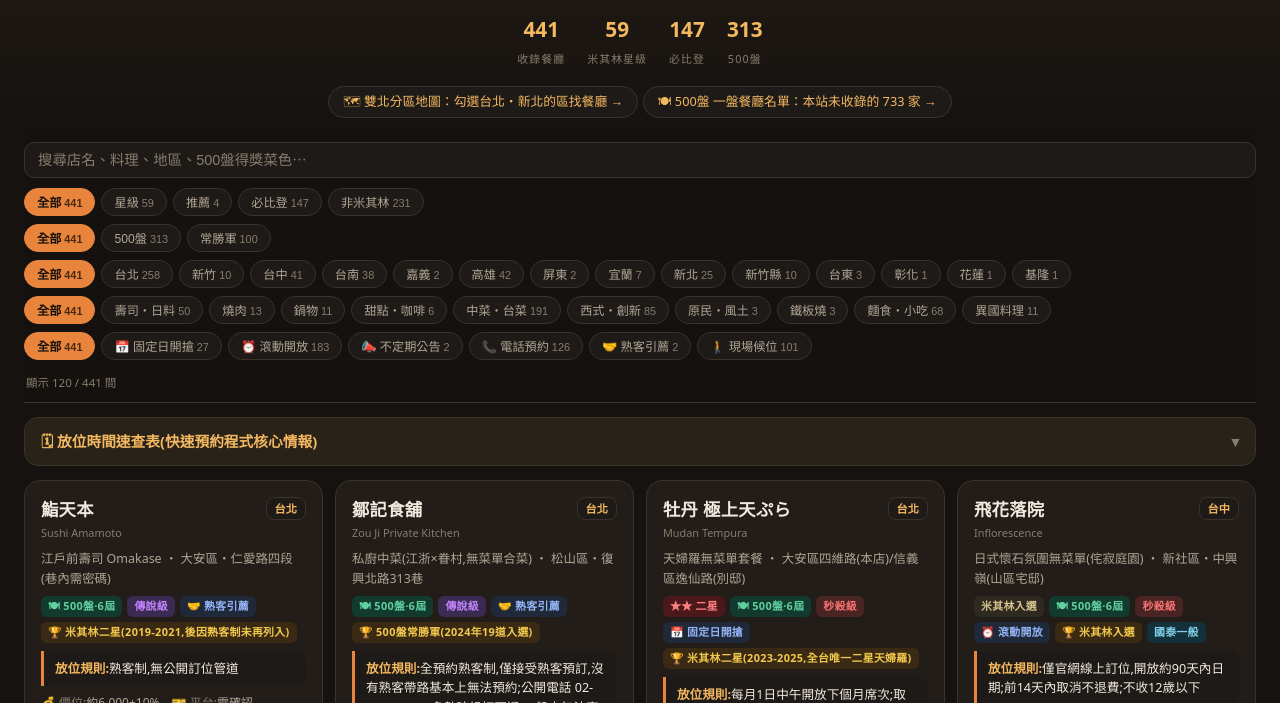
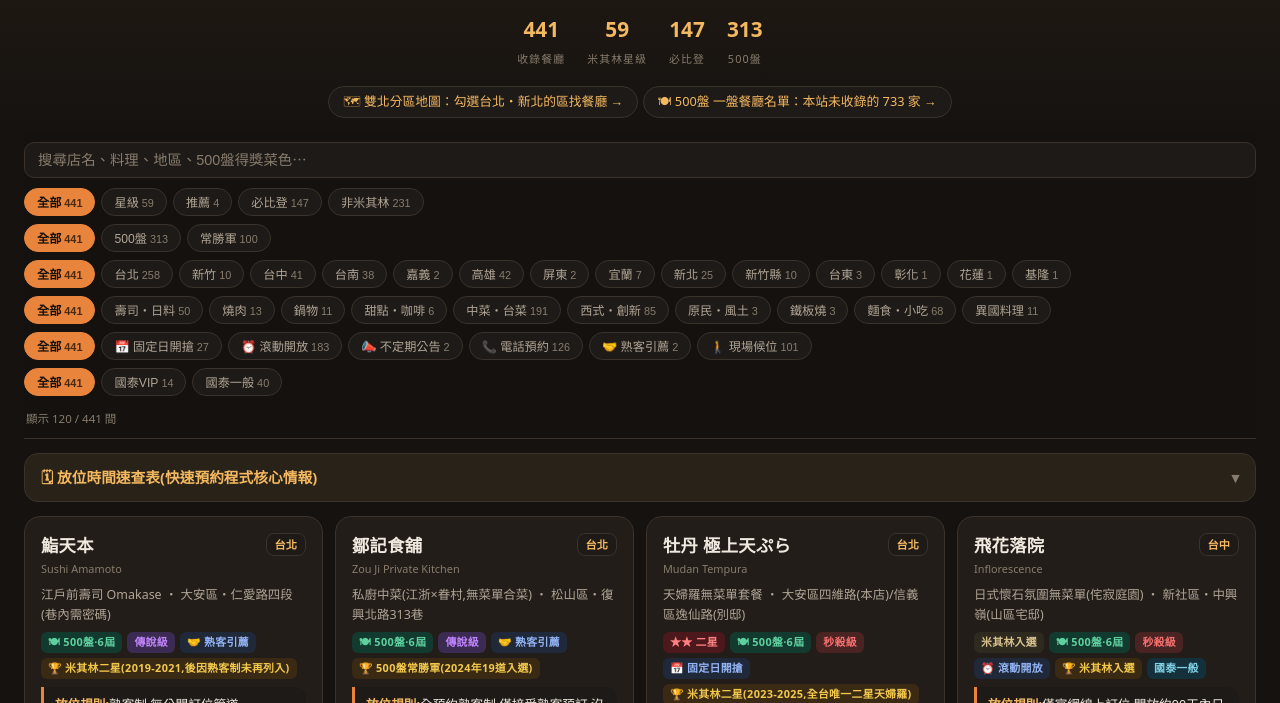
Before and after one commit to brianann2339/tw_difficult_restaurant, a plain HTML site: page index.html in a window 1280 px wide. Shown: the part 97-800 px from the top of the page. Drawn offline with Linux system fonts and the light colour scheme.

Commit message:
主頁篩選區新增「國泰」一列（國泰VIP／國泰一般）
依 data.json 的 cathay 欄位篩選，店數與其他各列一樣隨搜尋與其他篩選變化；README 加一行更新紀錄。

Co-Authored-By: Claude Opus 5.5 <noreply@anthropic.com>

```diff
--- a/index.html
+++ b/index.html
@@ -138,6 +138,7 @@ footer b{color:var(--sub)}
     <div class="chiprow" id="cityRow"></div>
     <div class="chiprow" id="catRow"></div>
     <div class="chiprow" id="rtRow"></div>
+    <div class="chiprow" id="cathayRow"></div>
     <div class="count" id="cnt"></div>
   </div>
 
@@ -649,8 +650,9 @@ const RT = {fixed:'📅 固定日開搶',rolling:'⏰ 滾動開放',irregular:'
 const MICH = {s3:['★★★ 三星','mstar'],s2:['★★ 二星','mstar'],s1:['★ 一星','mstar'],bib:['必比登','mbib'],sel:['米其林入選','msel']};
 const MICHCAT = {'星級':d=>['s3','s2','s1'].includes(d.mich),'推薦':d=>d.mich==='sel','必比登':d=>d.mich==='bib','非米其林':d=>!d.mich};
 const P500CAT = {'500盤':d=>!!d.p500,'常勝軍':d=>d.p500&&d.p500.length>=4};
+const CATHAYCAT = {'國泰VIP':d=>d.cathay==='vip','國泰一般':d=>d.cathay==='general'};
 
-let fCity='全部', fCat='全部', fRt='全部', fMich='全部', fP500='全部', q='';
+let fCity='全部', fCat='全部', fRt='全部', fMich='全部', fP500='全部', fCathay='全部', q='';
 let showAll=false; const RENDER_LIMIT=120;
 
 function chips(rowId, items, cur, setter, cnt){
@@ -735,6 +737,7 @@ function render(){
     city: d=>fCity==='全部'||d.city===fCity,
     cat:  d=>fCat==='全部'||d.cat===fCat,
     rt:   d=>fRt==='全部'||d.ruleType===rtKey,
+    cathay: d=>fCathay==='全部'||CATHAYCAT[fCathay](d),
   };
   const hit = d=>!q || (d.name+(d.en||'')+d.type+(d.city||'')+(d.dist||'')+(d.awards||'')+d.rule+(d.note||'')+(d.dishes? ' '+d.dishes.map(x=>x.n).join(' '):'')).toLowerCase().includes(q);
   const base = skip=>ACTIVE.filter(d=>hit(d) && Object.keys(F).every(k=>k===skip||F[k](d)));
@@ -745,6 +748,7 @@ function render(){
   chips('cityRow',cities,fCity,v=>fCity=v,tally('city',(it,d)=>d.city===it));
   chips('catRow',cats,fCat,v=>fCat=v,tally('cat',(it,d)=>d.cat===it));
   chips('rtRow',rts,fRt,v=>fRt=v,tally('rt',(it,d)=>RT[d.ruleType]===it));
+  chips('cathayRow',['全部','國泰VIP','國泰一般'],fCathay,v=>fCathay=v,tally('cathay',(it,d)=>CATHAYCAT[it](d)));
   const list = base(null).sort((a,b)=> (b.level-a.level) || ((b.p500?b.p500.length:0)-(a.p500?a.p500.length:0)));
   const shown = (showAll||list.length<=RENDER_LIMIT)? list : list.slice(0,RENDER_LIMIT);
   document.getElementById('grid').innerHTML=shown.map(card).join('');
```
Also changed, not shown: 1 other file.
